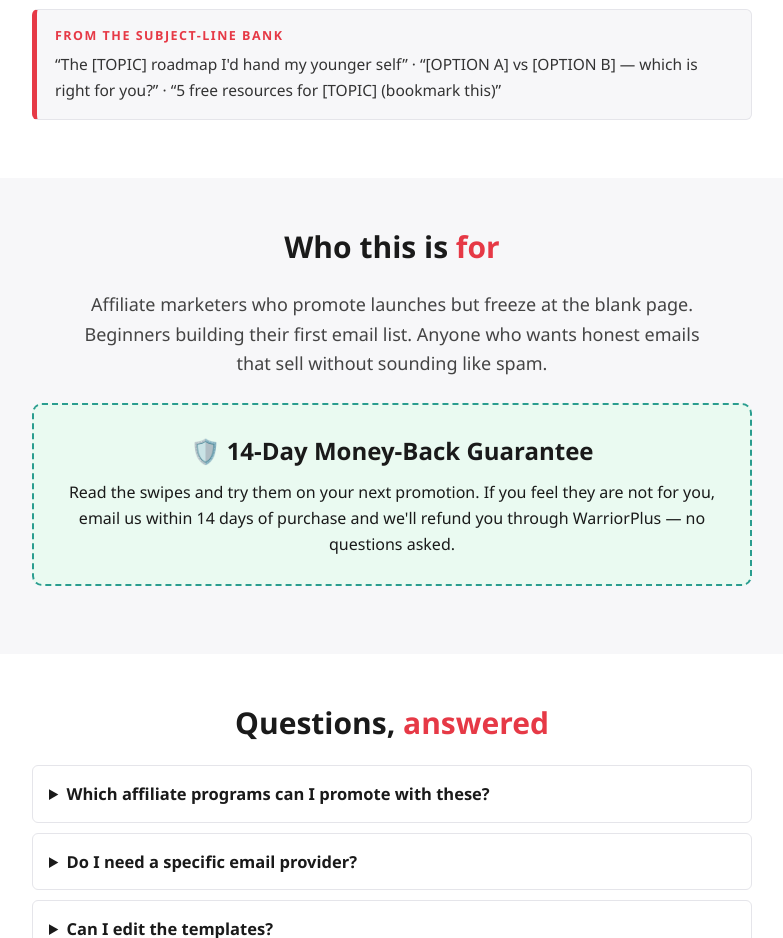
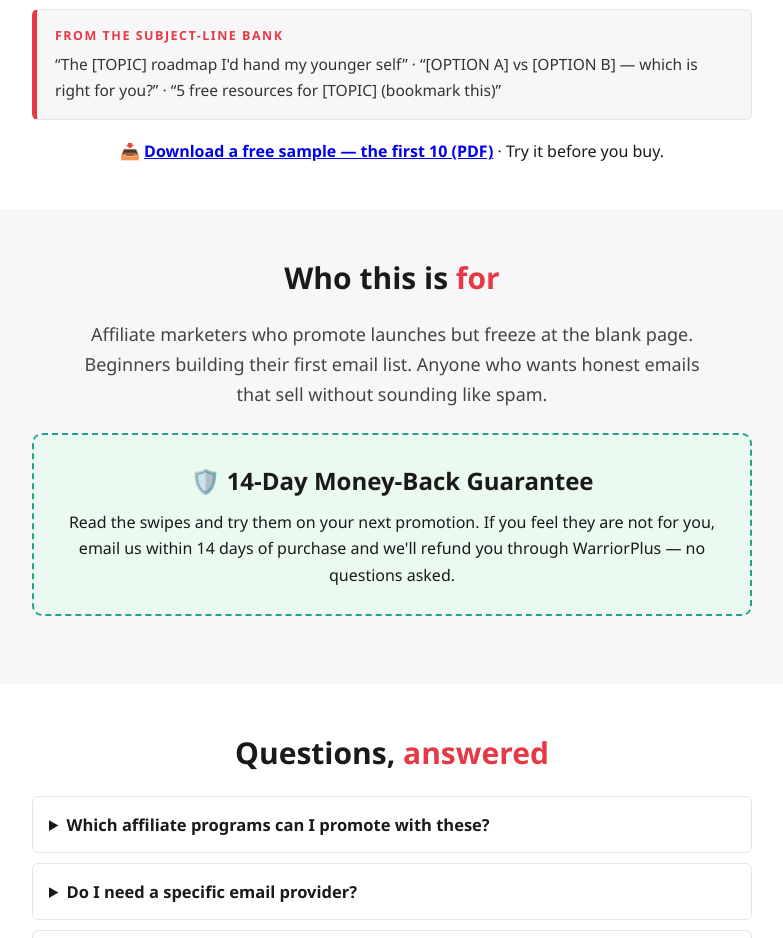
Before and after one commit to klankhan451-source/email-swipes-affiliate, a plain HTML site: page index.html in a window 1280 px wide. Shown: the part 3000-3938 px from the top of the page, without its empty margins (248-1031 px from the left). Drawn offline with Linux system fonts and the light colour scheme.

Commit message:
Update index.html

```diff
--- a/index.html
+++ b/index.html
@@ -101,6 +101,7 @@ Try it once. That's the whole email — go do it.
 — [YOUR NAME]
 P.S. This tip is step [NUMBER] of the system inside [PRODUCT NAME]: [AFFILIATE LINK].</pre></div>
     <div class="sample"><span class="tag">From the subject-line bank</span><pre>“The [TOPIC] roadmap I'd hand my younger self” · “[OPTION A] vs [OPTION B] — which is right for you?” · “5 free resources for [TOPIC] (bookmark this)”</pre></div>
+    <p class="center" style="margin-top:18px;">📥 <a href="100-done-for-you-email-swipes-sample.pdf"><strong>Download a free sample — the first 10 (PDF)</strong></a> · Try it before you buy.</p>
   </div>
 </section>
 
```
